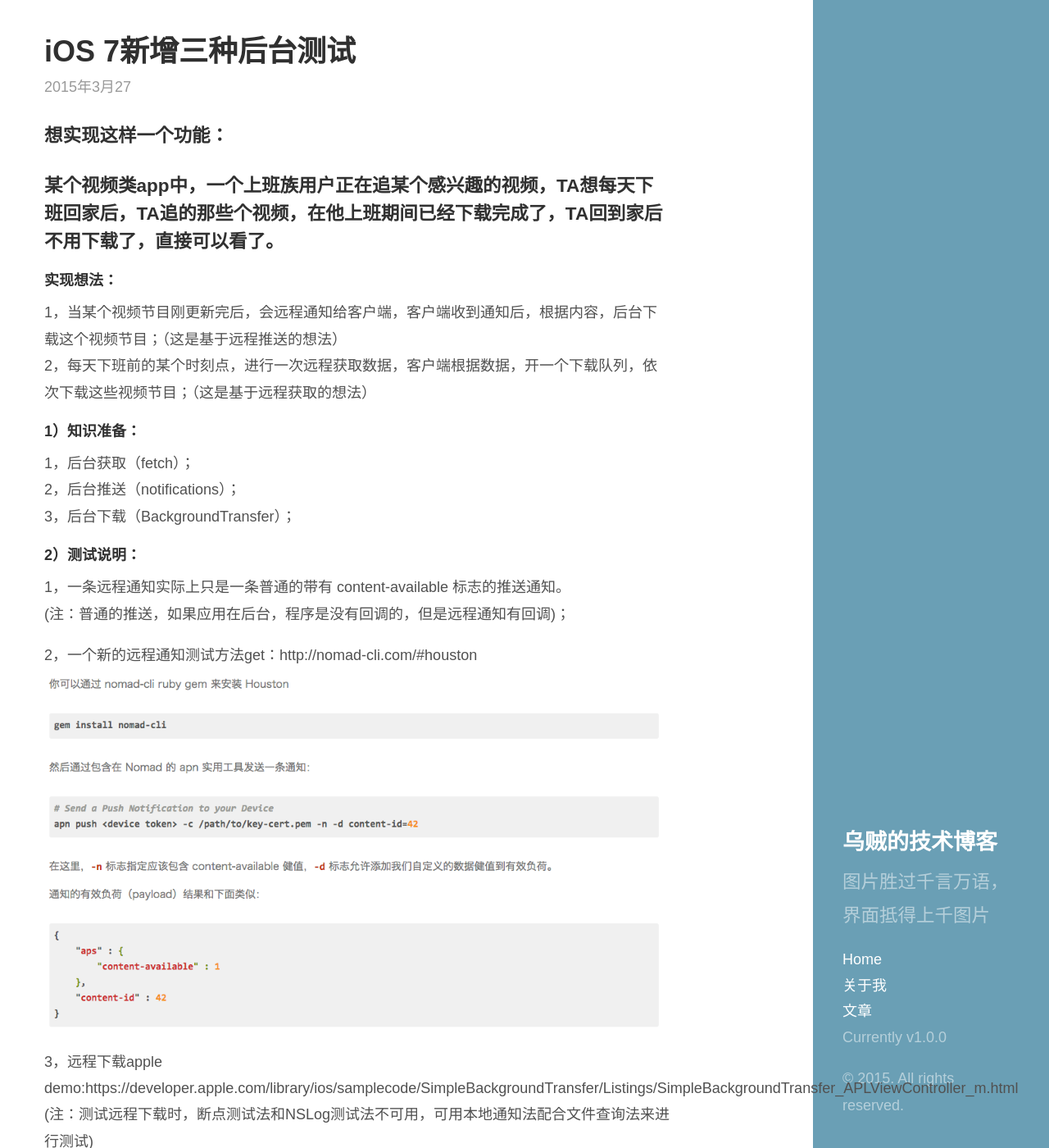
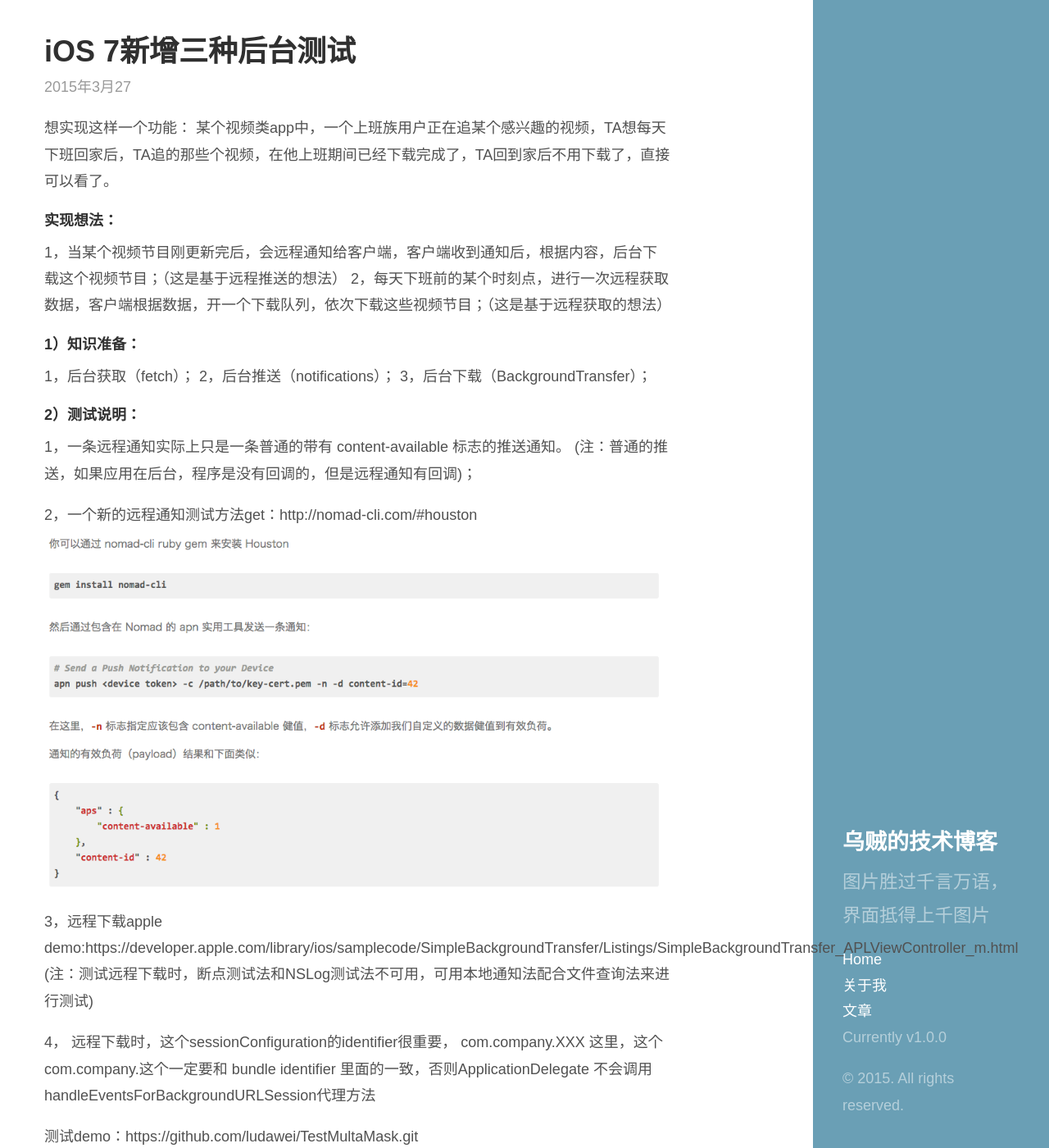
Before and after one commit to ludawei/ludawei.github.io, a Jekyll site: the page built from _posts/2015-03-27-ios7-background-modes.md, in a window 1280 px wide and 1400 px high. Shown: the whole window at 82% size. Built offline with Jekyll 4.4.1, drawn with Linux system fonts in a browser that asks for light colours; Markdown is read by kramdown in place of the engine named in the settings; some of the changed text lies outside the part shown.

Commit message:
修改样式

```diff
--- a/_posts/2015-03-27-ios7-background-modes.md
+++ b/_posts/2015-03-27-ios7-background-modes.md
@@ -4,8 +4,8 @@
 category: iOS
 ---
 
-###想实现这样一个功能：
-###某个视频类app中，一个上班族用户正在追某个感兴趣的视频，TA想每天下班回家后，TA追的那些个视频，在他上班期间已经下载完成了，TA回到家后不用下载了，直接可以看了。
+想实现这样一个功能：
+某个视频类app中，一个上班族用户正在追某个感兴趣的视频，TA想每天下班回家后，TA追的那些个视频，在他上班期间已经下载完成了，TA回到家后不用下载了，直接可以看了。
 
 #####实现想法：
 1，当某个视频节目刚更新完后，会远程通知给客户端，客户端收到通知后，根据内容，后台下载这个视频节目；（这是基于远程推送的想法）
```
Also changed, not shown: _posts/2015-02-04-UIBarButtonItem-all-types.md (+1 -1 lines), _posts/2015-03-16-ios-bugs-for-march.md (+1 -1 lines).
